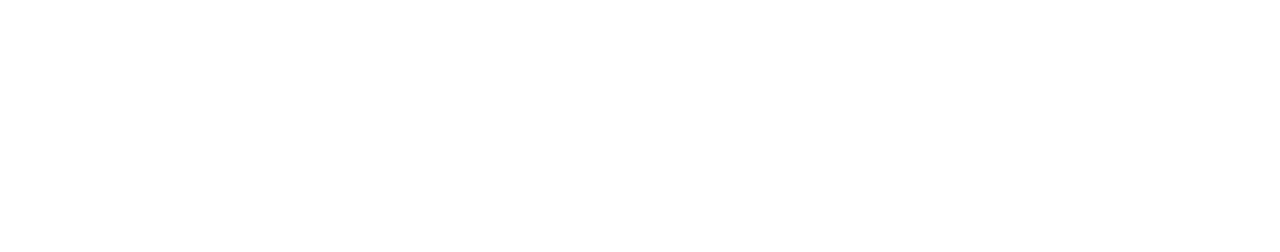
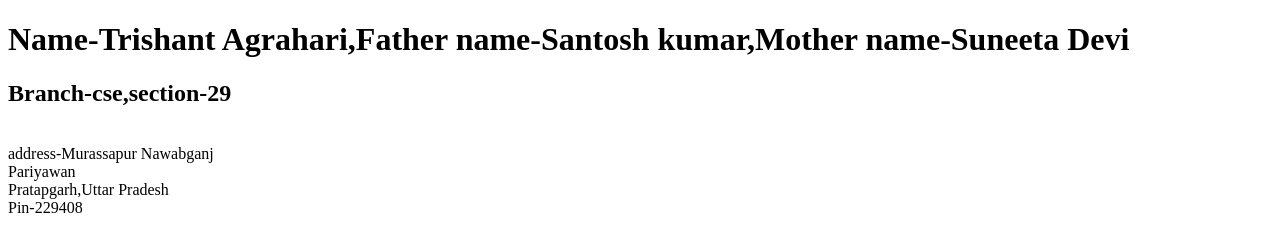
Before and after one commit to trishantagrahari/abessec29, a plain HTML site: page web assignment/index.html in a window 1280 px wide. Drawn offline with Linux system fonts and the light colour scheme.

Commit message:
web assignment

```diff
--- a/web assignment/index.html
+++ b/web assignment/index.html
@@ -3,9 +3,18 @@
  <head>
     <meta charset="UTF-8">
     <meta name="viewport" content="width=device-width, initial-scale=1.0">
-    <title>Document</title>
+    <title>my first HTML page</title>
  </head>
  <body>
+    <!-- main heading -->
+     <h1>Name-Trishant Agrahari,Father name-Santosh kumar,Mother name-Suneeta Devi</h1>
+     <!-- subheading -->
+      <h2>Branch-cse,section-29</h2>
+      <!-- Paragraph -->
+       <P><br>address-Murassapur Nawabganj
+          <br>Pariyawan
+          <br>Pratapgarh,Uttar Pradesh
+          <br>Pin-229408</P>
 
  </body>
  </html>
```
Lines whose indentation alone changed are shown as unchanged.
